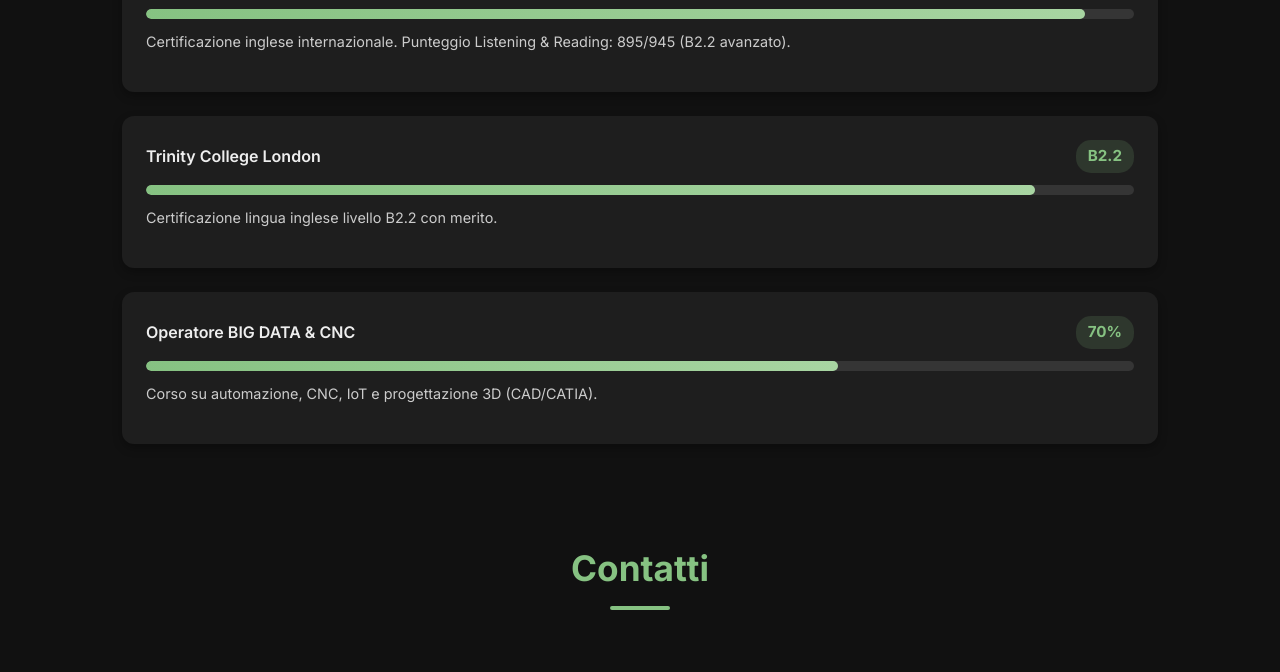
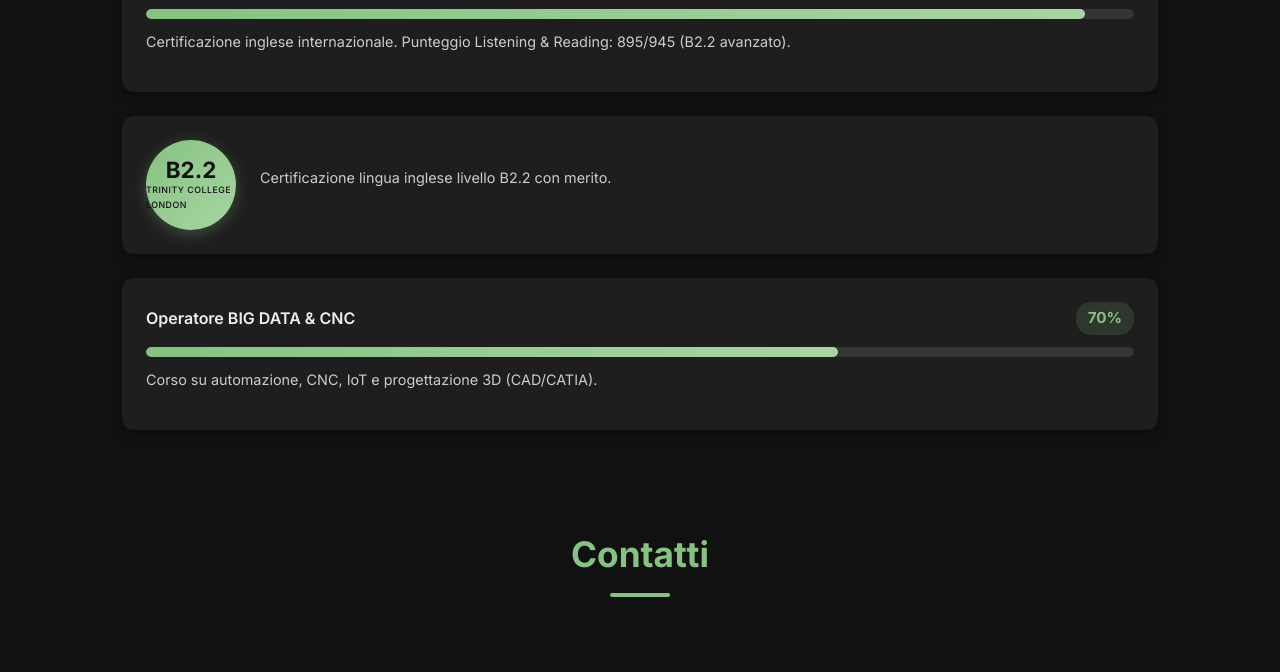
Before and after one commit to cevruz/portfolio, a website: page index.html in a window 1280 px wide. Shown: the part 5714-6386 px from the top of the page. Drawn offline with nearby package versions, Linux system fonts and the light colour scheme.

Commit message:
Replace Trinity progress bar with circular badge showing B2.2 level

```diff
--- a/index.html
+++ b/index.html
@@ -328,17 +328,16 @@
                     Certificazione lingua inglese professionale riconosciuta a livello internazionale; punteggio raggiunto equivalente ad un B2.2 avanzato.
                 </p>
             </div>
-            <div class="cert-bar-wrapper">
-                <div class="cert-bar-header">
-                    <span class="cert-bar-label">Trinity College London</span>
-                    <span class="cert-bar-score">B2.2</span>
+            <div class="cert-badge-wrapper">
+                <div class="cert-badge">
+                    <span class="cert-badge-level">B2.2</span>
+                    <span class="cert-badge-label">Trinity College London</span>
                 </div>
-                <div class="cert-bar-track">
-                    <div class="cert-bar-fill" data-width="90"></div>
+                <div class="cert-badge-content">
+                    <p class="cert-bar-desc" data-i18n="certifications.trinity.desc">
+                        Certificazione in lingua inglese livello B2.2 con merito presso il Trinity College London.
+                    </p>
                 </div>
-                <p class="cert-bar-desc" data-i18n="certifications.trinity.desc">
-                    Certificazione in lingua inglese livello B2.2 con merito presso il Trinity College London.
-                </p>
             </div>
             <div class="cert-bar-wrapper">
                 <div class="cert-bar-header">
--- a/style.css
+++ b/style.css
@@ -988,6 +988,64 @@ body.light-mode .cert-bar-fill {
     line-height: 1.5;
 }
 
+/* Certificazione Badge Trinity */
+.cert-badge-wrapper {
+    display: flex;
+    align-items: center;
+    gap: 1.5rem;
+    background: var(--card-bg);
+    padding: 1.5rem;
+    border-radius: 12px;
+    box-shadow: var(--shadow-soft);
+    transition: var(--transition);
+}
+
+.cert-badge-wrapper:hover {
+    transform: translateY(-3px);
+    box-shadow: var(--shadow-hover);
+}
+
+.cert-badge {
+    flex-shrink: 0;
+    width: 90px;
+    height: 90px;
+    border-radius: 50%;
+    background: linear-gradient(135deg, var(--accent-green), #a8d5a2);
+    display: flex;
+    flex-direction: column;
+    align-items: center;
+    justify-content: center;
+    box-shadow: 0 4px 15px rgba(134, 194, 130, 0.3);
+}
+
+body.light-mode .cert-badge {
+    background: linear-gradient(135deg, var(--accent-green), #7bc074);
+}
+
+.cert-badge-level {
+    color: var(--text-dark);
+    font-size: 1.4rem;
+    font-weight: 700;
+    line-height: 1;
+}
+
+.cert-badge-label {
+    color: var(--text-dark);
+    font-size: 0.55rem;
+    font-weight: 500;
+    text-transform: uppercase;
+    letter-spacing: 0.5px;
+    margin-top: 2px;
+}
+
+.cert-badge-content {
+    flex: 1;
+}
+
+.cert-badge-content .cert-bar-desc {
+    margin-top: 0;
+}
+
 /* Timeline */
 .timeline-legend {
     display: flex;
```
